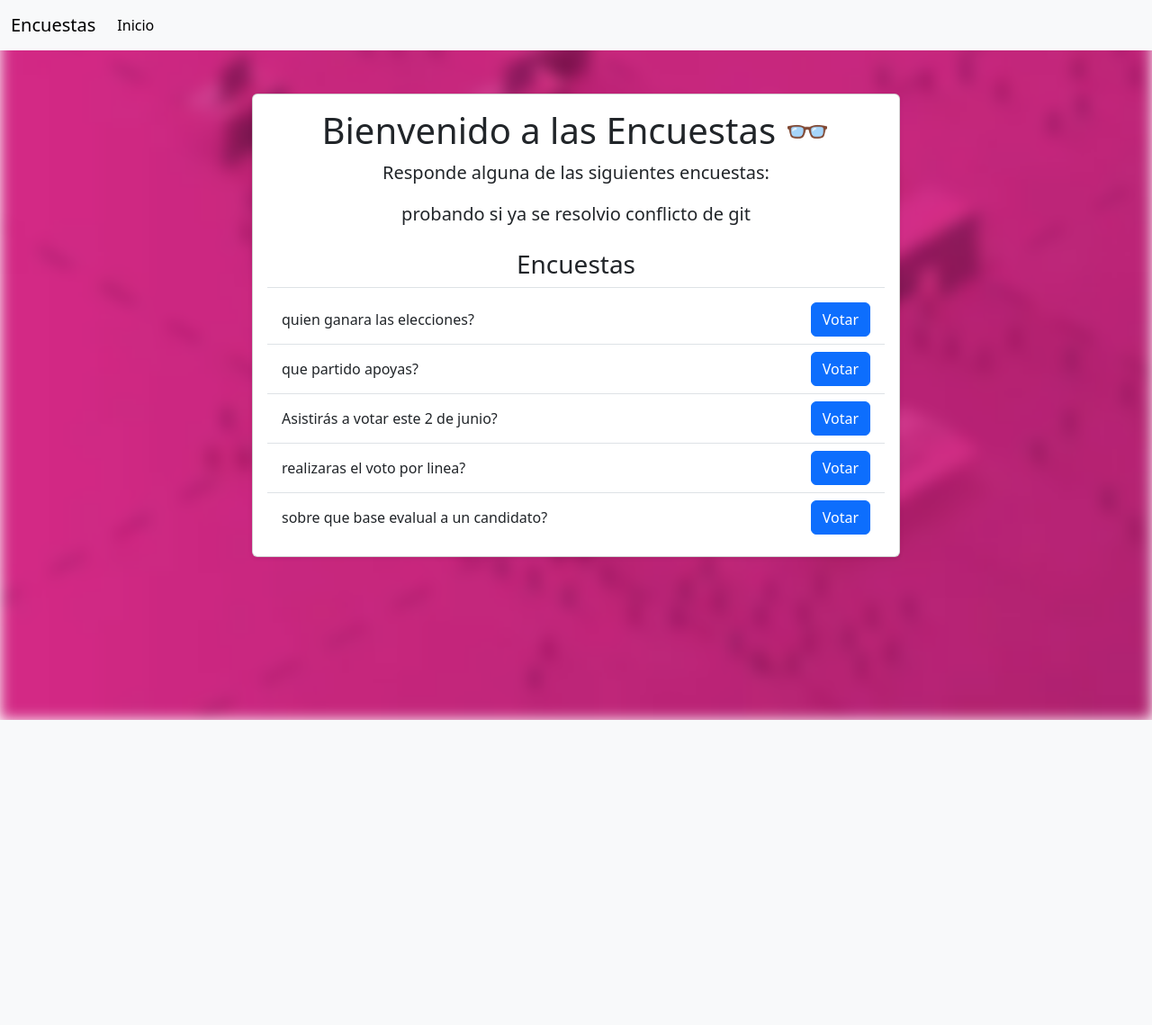
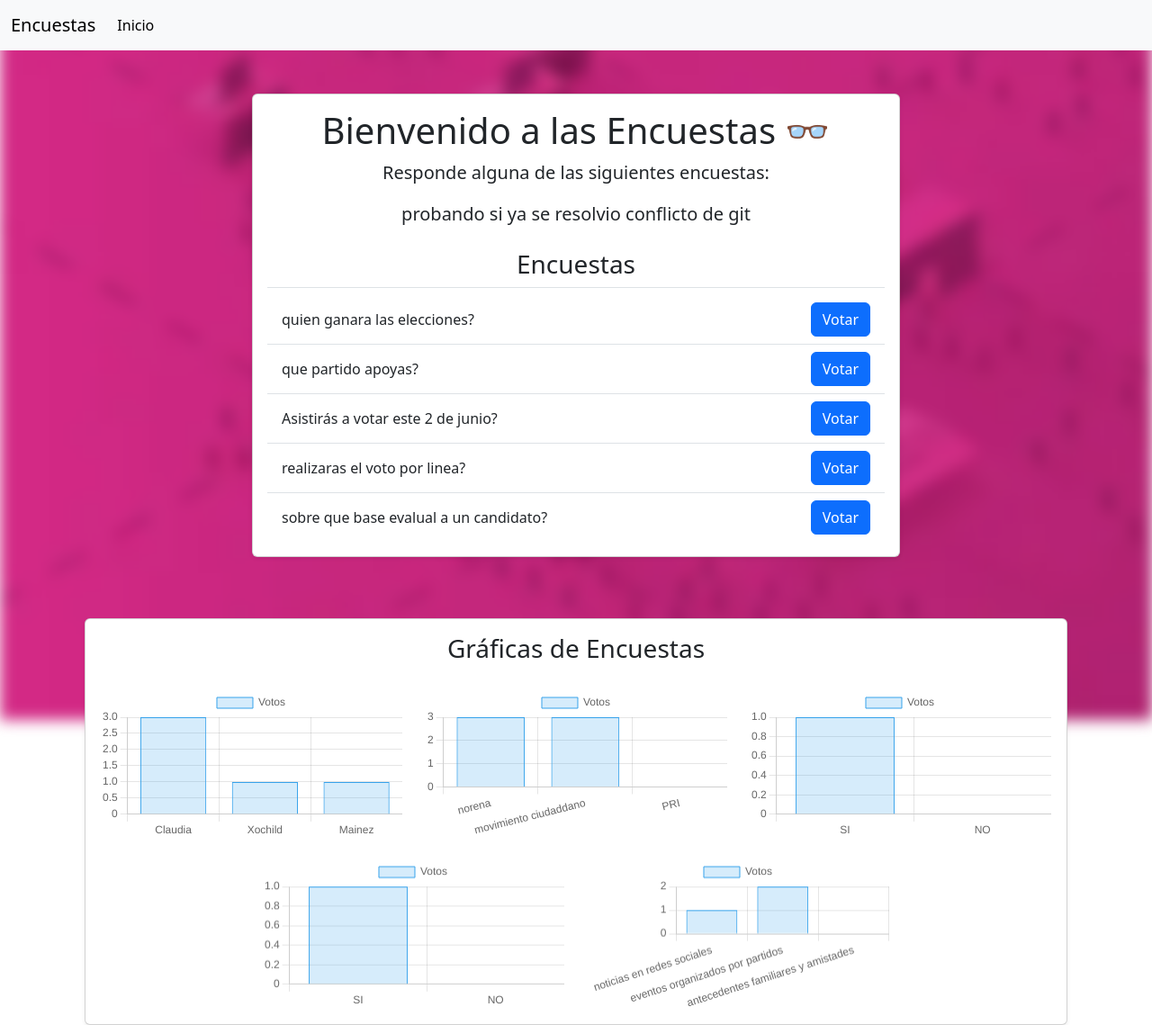
Before and after one commit to franq01/Django-estilos, a Django app: page / in a window 1280 px wide. Shown: the whole page at 90% size. Before the commit the page ends 800 px from the top, so only its background shows below. Run offline with Django 5.2, Linux system fonts and the light colour scheme; data comes from the database, SQL or seed files in the repository.

Commit message:
implementacion visualizacion graficas home

```diff
--- a/pollsapp/templates/polls/home.html
+++ b/pollsapp/templates/polls/home.html
@@ -1,14 +1,24 @@
 {% extends 'base.html' %}
-
+{% load static %}
 
 {% block title %}Home{% endblock %}
 <link href="https://cdn.jsdelivr.net/npm/bootstrap@5.3.3/dist/css/bootstrap.min.css" rel="stylesheet" integrity="sha384-QWTKZyjpPEjISv5WaRU9OFeRpok6YctnYmDr5pNlyT2bRjXh0JMhjY6hW+ALEwIH" crossorigin="anonymous">
 <script src="https://cdn.jsdelivr.net/npm/bootstrap@5.3.3/dist/js/bootstrap.bundle.min.js" integrity="sha384-YvpcrYf0tY3lHB60NNkmXc5s9fDVZLESaAA55NDzOxhy9GkcIdslK1eN7N6jIeHz" crossorigin="anonymous"></script>
+
 {% block extra_css %}
+<style>
+    .chart-container {
+        margin-top: 20px;
+        text-align: center;
+    }
+
+    .chart-card {
+        margin-top: 20px;
+    }
+</style>
 {% endblock %}
 
 {% block content %}
-
 <div class="container mt-5">
     <div class="row justify-content-center">
         <div class="col-md-8">
@@ -30,9 +40,58 @@
             </div>
         </div>
     </div>
+    <!-- Contenedor para las graficas -->
+    <div class="row justify-content-center mt-5">
+        <div class="col-md-12"> <!-- recuadro ocupe el ancho -->
+            <div class="card shadow-sm chart-card">
+                <div class="card-body">
+
+                    <h3 class="card-title text-center">Gráficas de Encuestas</h3>
+                    <div class="row justify-content-center">
+                        <!-- aqui se van a ver las graficas -->
+                        {% for q in questions %}
+                            <div class="col-md-4">
+                                <div class="chart-container">
+                                    <canvas id="chart{{ forloop.counter }}"></canvas>
+                                </div>
+                            </div>
+                        {% endfor %}
+                    </div>
+                </div>
+            </div>
+        </div>
+    </div>
 </div>
+
+<!-- Script para inicializar graficcas-->
+<script>
+    {% for q in questions %}
+        var ctx{{ forloop.counter }} = document.getElementById('chart{{ forloop.counter }}').getContext('2d');
+        var chart{{ forloop.counter }} = new Chart(ctx{{ forloop.counter }}, {
+            type: 'bar',
+            data: {
+                labels: [{% for choice in q.choice_set.all %}
+                    "{{ choice.choice_text }}",
+                {% endfor %}],
+                datasets: [{
+                    label: 'Votos',
+                    data: [{% for choice in q.choice_set.all %}
+                        {{ choice.votes }},
+                    {% endfor %}],
+                    backgroundColor: 'rgba(54, 162, 235, 0.2)',
+                    borderColor: 'rgba(54, 162, 235, 1)',
+                    borderWidth: 1
+                }]
+            },
+            options: {
+                responsive: true,
+                scales: {
+                    y: {
+                        beginAtZero: true
+                    }
+                }
+            }
+        });
+    {% endfor %}
+</script>
 {% endblock %}
-<script src="https://cdn.jsdelivr.net/npm/@popperjs/core@2.11.8/dist/umd/popper.min.js" integrity="sha384-I7E8VVD/ismYTF4hNIPjVp/Zjvgyol6VFvRkX/vR+Vc4jQkC+hVqc2pM8ODewa9r" crossorigin="anonymous"></script>
-<script src="https://cdn.jsdelivr.net/npm/bootstrap@5.3.3/dist/js/bootstrap.min.js" integrity="sha384-0pUGZvbkm6XF6gxjEnlmuGrJXVbNuzT9qBBavbLwCsOGabYfZo0T0to5eqruptLy" crossorigin="anonymous"></script>
-{% block extra_js %}
-{% endblock %}
```
